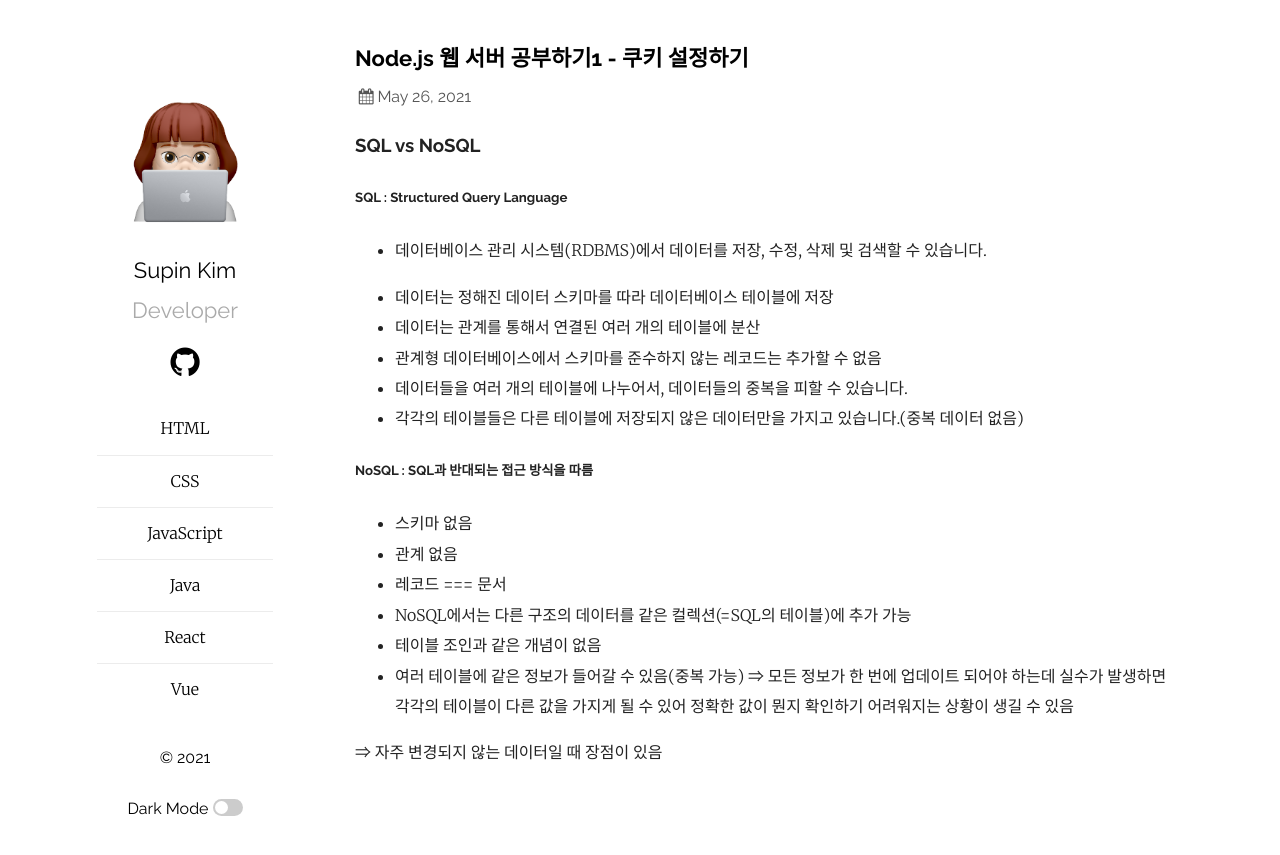
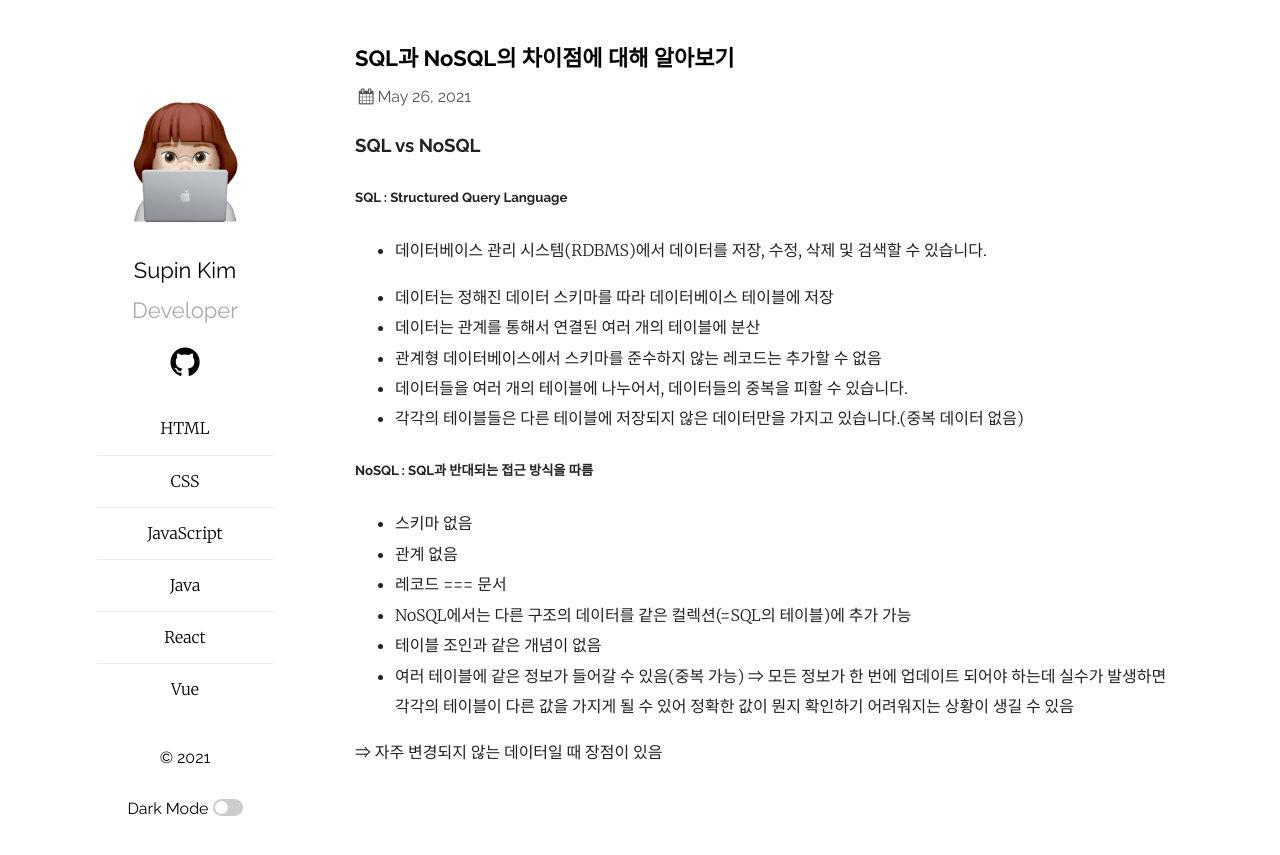
Before and after one commit to SUPINKIM/SUPINKIM.github.io, a Jekyll site: the page built from _posts/2021-05-26-DataBase1.markdown, in a window 1280 px wide. Shown: the top 855 px of the page. Built offline with Jekyll 4.4.1, drawn with Linux system fonts in a browser that asks for light colours.

Commit message:
Update 2021-05-26-DataBase1.markdown

```diff
--- a/_posts/2021-05-26-DataBase1.markdown
+++ b/_posts/2021-05-26-DataBase1.markdown
@@ -1,6 +1,6 @@
 ---
 layout: post
-title: "Node.js 웹 서버 공부하기1 - 쿠키 설정하기"
+title: "SQL과 NoSQL의 차이점에 대해 알아보기"
 date: 2021-05-26
 ---
 
```
